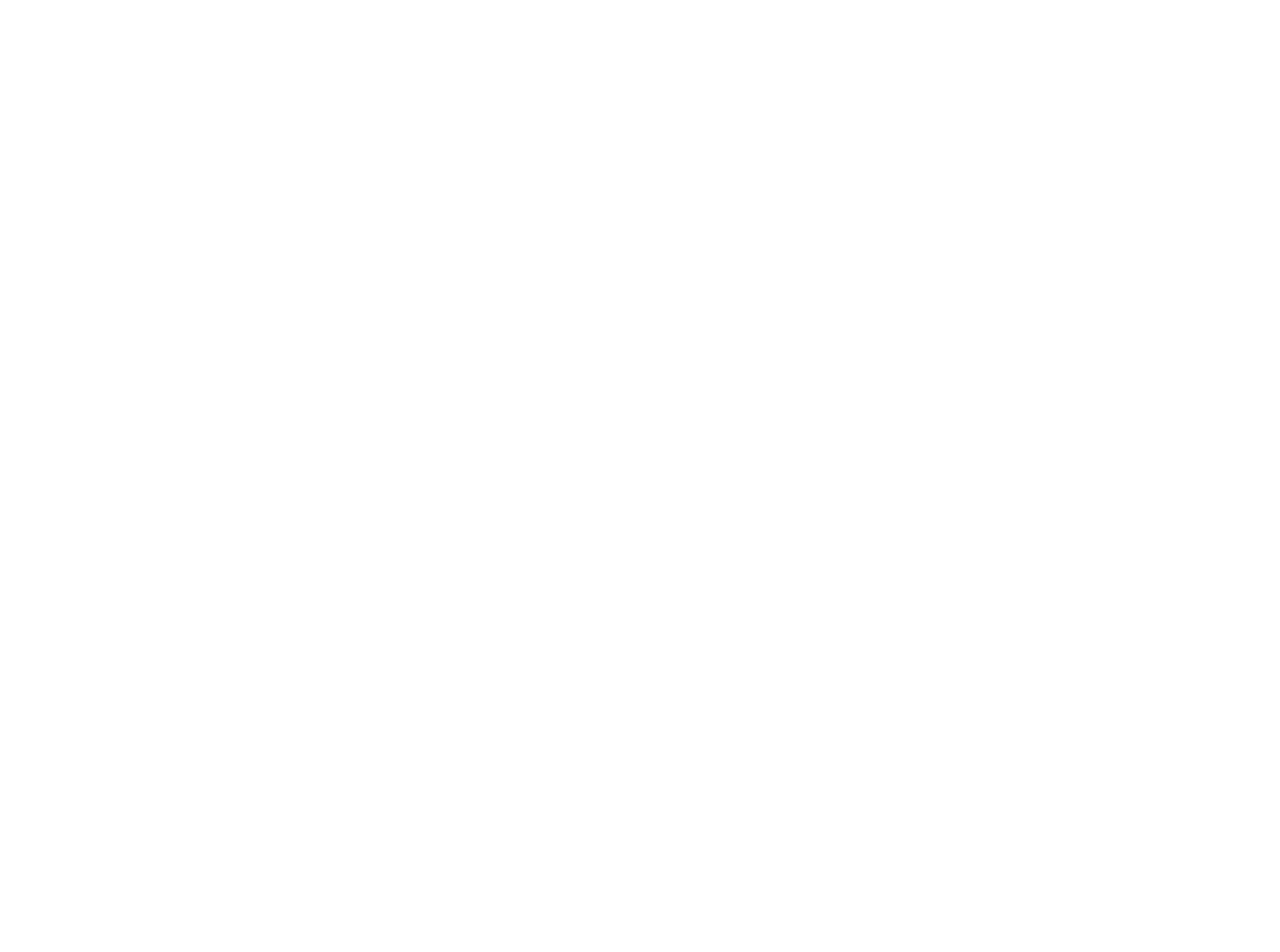
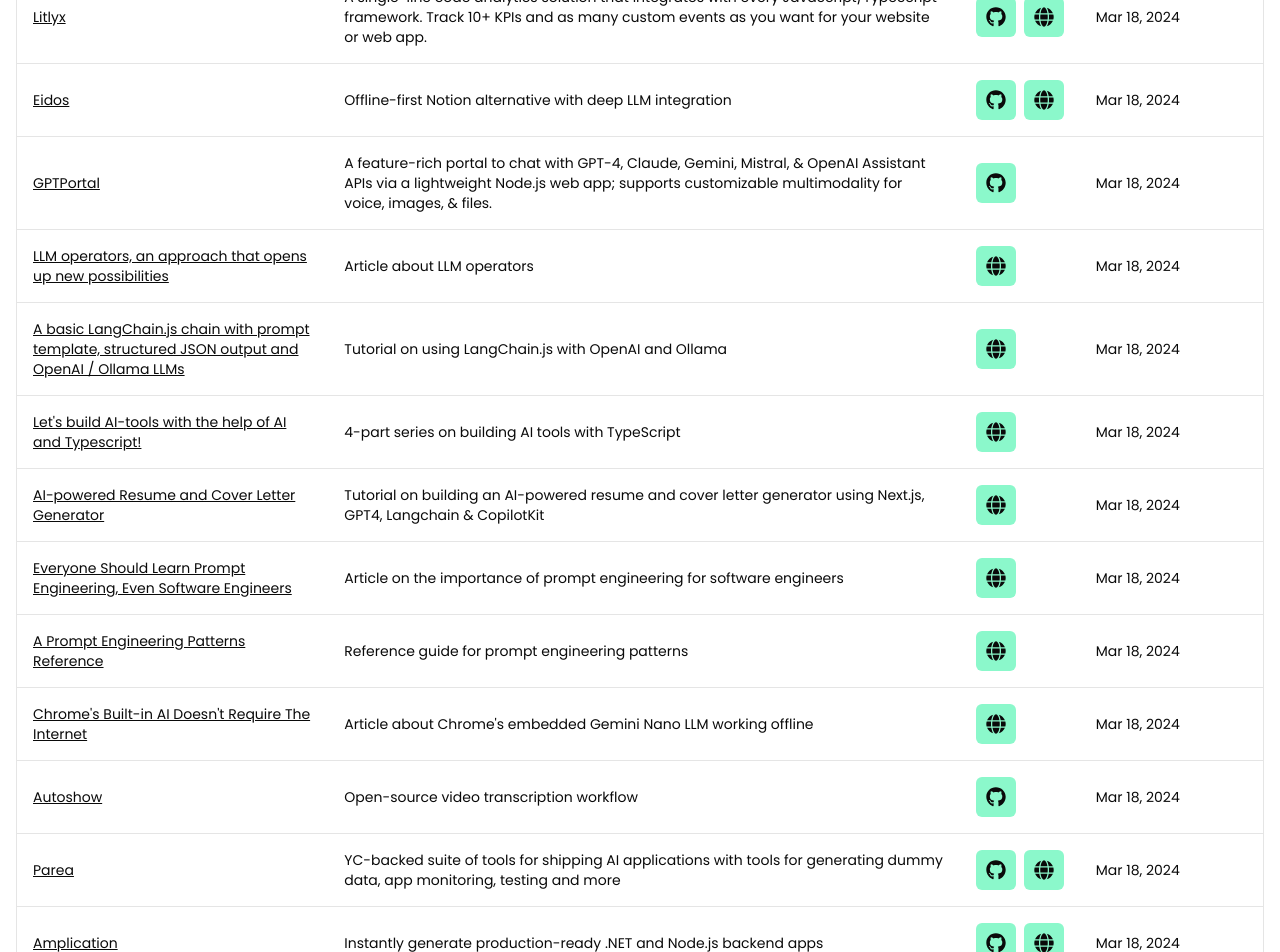
Before and after one commit to mcavaliere/mikecavaliere-com-next, a Next.js app: page /ai-for-js-devs in a window 1280 px wide. Shown: the part 4740-5692 px from the top of the page. Before the commit the page ends 4707 px from the top, so only its background shows below. Built offline with nearby package versions, Linux system fonts and the light colour scheme; no server answers.

Commit message:
feat: new AI resources

```diff
--- a/data/ai-resources.ts
+++ b/data/ai-resources.ts
@@ -507,4 +507,129 @@ export const AIResources: AIResource[] = [
     tags: ["saas app"],
     addedOn: "2024-06-28",
   },
+  {
+    name: "Litlyx",
+    description:
+      "A single-line code analytics solution that integrates with every JavaScript/TypeScript framework. Track 10+ KPIs and as many custom events as you want for your website or web app.",
+    tags: ["sdk"],
+    category: "tools",
+    addedOn: "2024-03-18",
+    websiteUrl: "https://litlyx.com/",
+    githubUrl: "https://github.com/Litlyx/litlyx",
+  },
+  {
+    name: "Eidos",
+    description: "Offline-first Notion alternative with deep LLM integration",
+    tags: ["saas app"],
+    category: "tools",
+    addedOn: "2024-03-18",
+    websiteUrl: "https://eidos.space/",
+    githubUrl: "https://github.com/mayneyao/eidos",
+  },
+  {
+    name: "GPTPortal",
+    description:
+      "A feature-rich portal to chat with GPT-4, Claude, Gemini, Mistral, & OpenAI Assistant APIs via a lightweight Node.js web app; supports customizable multimodality for voice, images, & files.",
+    tags: ["sdk"],
+    category: "projects",
+    addedOn: "2024-03-18",
+    githubUrl: "https://github.com/Zaki-1052/GPTPortal",
+  },
+  {
+    name: "LLM operators, an approach that opens up new possibilities",
+    description: "Article about LLM operators",
+    tags: ["article"],
+    category: "articles",
+    addedOn: "2024-03-18",
+    websiteUrl: "https://dev.to/abdallah_meddah/llm-operators-144h",
+  },
+  {
+    name: "A basic LangChain.js chain with prompt template, structured JSON output and OpenAI / Ollama LLMs",
+    description: "Tutorial on using LangChain.js with OpenAI and Ollama",
+    tags: ["article"],
+    category: "articles",
+    addedOn: "2024-03-18",
+    websiteUrl:
+      "https://dev.to/this-is-learning/a-basic-langchainjs-chain-with-prompt-template-structured-json-output-and-openai-ollama-llms-121p",
+  },
+  {
+    name: "Let's build AI-tools with the help of AI and Typescript!",
+    description: "4-part series on building AI tools with TypeScript",
+    tags: ["article", "learning resource"],
+    category: "articles",
+    addedOn: "2024-03-18",
+    websiteUrl:
+      "https://dev.to/this-is-learning/lets-build-ai-tools-with-the-help-of-ai-and-typescript-450b",
+  },
+  {
+    name: "AI-powered Resume and Cover Letter Generator",
+    description:
+      "Tutorial on building an AI-powered resume and cover letter generator using Next.js, GPT4, Langchain & CopilotKit",
+    tags: ["article"],
+    category: "articles",
+    addedOn: "2024-03-18",
+    websiteUrl:
+      "https://dev.to/the_greatbonnie/ai-powered-resume-and-cover-letter-generator-nextjs-gpt4-langchain-copilotkit-53pb",
+  },
+  {
+    name: "Everyone Should Learn Prompt Engineering, Even Software Engineers",
+    description: "Article on the importance of prompt engineering for software engineers",
+    tags: ["article", "prompt engineering"],
+    category: "articles",
+    addedOn: "2024-03-18",
+    websiteUrl: "https://mikecavaliere.com/posts/everyone-should-learn-prompt-engineering",
+  },
+  {
+    name: "A Prompt Engineering Patterns Reference",
+    description: "Reference guide for prompt engineering patterns",
+    tags: ["article", "prompt engineering"],
+    category: "articles",
+    addedOn: "2024-03-18",
+    websiteUrl: "https://mikecavaliere.com/posts/openai-prompt-patterns",
+  },
+  {
+    name: "Chrome's Built-in AI Doesn't Require The Internet",
+    description: "Article about Chrome's embedded Gemini Nano LLM working offline",
+    tags: ["article"],
+    category: "articles",
+    addedOn: "2024-03-18",
+    websiteUrl: "https://dev.to/0xkoji/chrome-built-in-ai-doesnt-require-the-internet-1o2m",
+  },
+  {
+    name: "Autoshow",
+    description: "Open-source video transcription workflow",
+    tags: ["sdk"],
+    category: "tools",
+    addedOn: "2024-03-18",
+    githubUrl: "https://github.com/ajcwebdev/autoshow",
+  },
+  {
+    name: "Parea",
+    description:
+      "YC-backed suite of tools for shipping AI applications with tools for generating dummy data, app monitoring, testing and more",
+    tags: ["sdk"],
+    category: "tools",
+    addedOn: "2024-03-18",
+    websiteUrl: "https://www.parea.ai/",
+    githubUrl: "https://github.com/parea-ai/parea-sdk-ts",
+  },
+  {
+    name: "Amplication",
+    description: "Instantly generate production-ready .NET and Node.js backend apps",
+    tags: ["low-code"],
+    category: "tools",
+    addedOn: "2024-03-18",
+    websiteUrl: "https://amplication.com/",
+    githubUrl: "https://github.com/amplication/amplication",
+  },
+  {
+    name: "Vercel AI SDK RAG Tutorial",
+    description:
+      "Tutorial for building a RAG (Retrieval Augmented Generation) chatbot using Vercel AI SDK",
+    tags: ["learning resource", "rag"],
+    category: "learning resources",
+    addedOn: "2024-03-18",
+    websiteUrl: "https://sdk.vercel.ai/docs/guides/rag-chatbot",
+    githubUrl: "https://github.com/vercel/ai-sdk-rag-starter",
+  },
 ];
```
